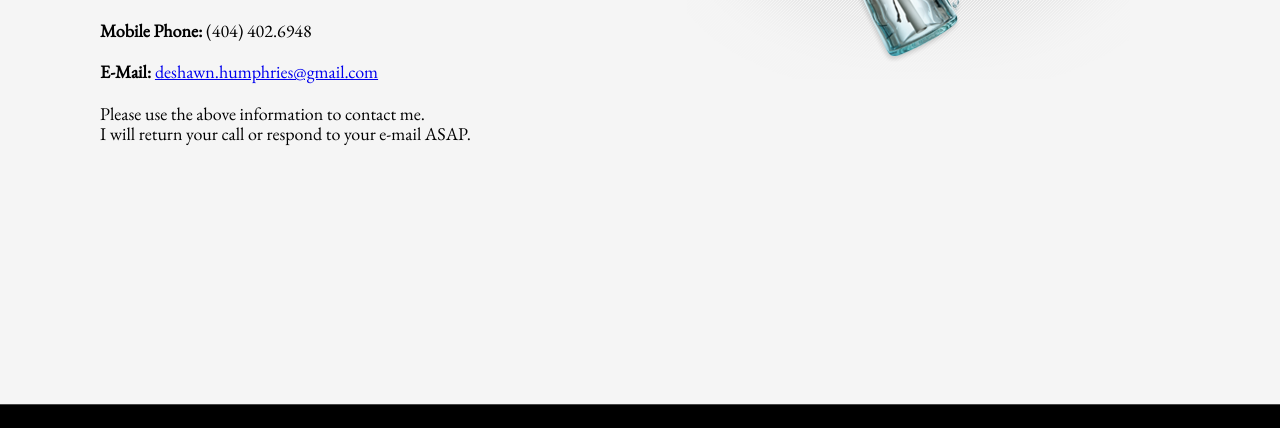
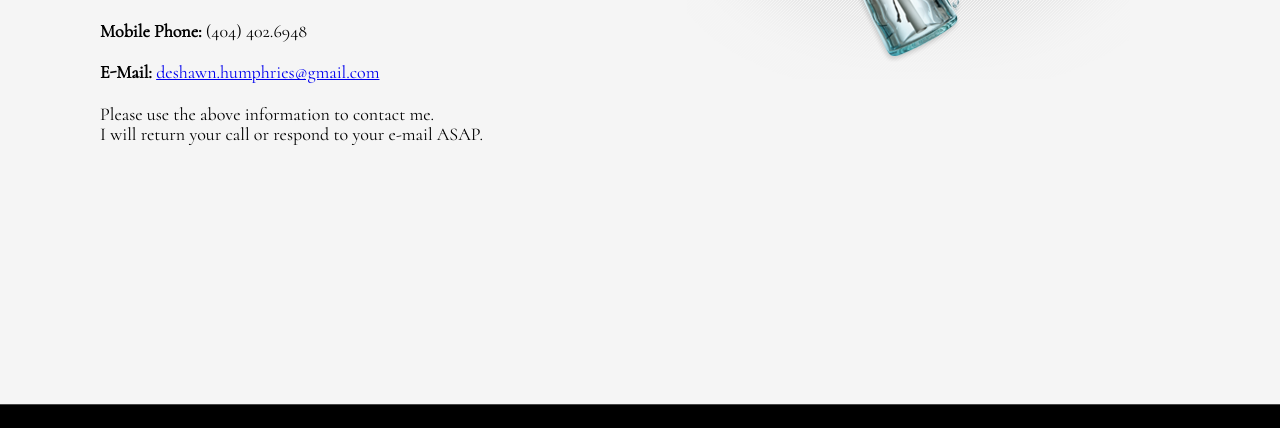
Before and after one commit to deshawnhumphries/deshawnhumphries.github.io, a plain HTML site: page contact.html in a window 1280 px wide. Shown: the part 372-800 px from the top of the page. Drawn offline with nearby package versions, Linux system fonts and the light colour scheme.

Commit message:
Google font change
Changed Google font

```diff
--- a/contact.html
+++ b/contact.html
@@ -4,7 +4,7 @@
         <title>DeShawn Humphries Portfolio</title>
         <link rel="stylesheet" href="../css/normalize.css">
         <link rel="stylesheet" href="../css/contact.css">
-        <link href="https://fonts.googleapis.com/css2?family=EB+Garamond&display=swap" rel="stylesheet">
+        <link href="https://fonts.googleapis.com/css?family=Cormorant&display=swap" rel="stylesheet">
     </head>
     <body>
         <section id = "navbar">
--- a/css/about.css
+++ b/css/about.css
@@ -49,7 +49,6 @@ body {
     font-size: 18px;
     top: 375px;
     left: 100px;
-    /*font-family: 'EB Garamond', serif;*/
     font-family: 'Cormorant', serif;
 }
 
--- a/css/contact.css
+++ b/css/contact.css
@@ -49,7 +49,7 @@
     font-size: 18px;
     top: 375px;
     left: 100px;
-    font-family: 'EB Garamond', serif;
+    font-family: 'Cormorant', serif;
 }
 
 #logo_h2 {
--- a/css/services.css
+++ b/css/services.css
@@ -43,7 +43,7 @@
     font-size: 18px;
     top: 325px;
     left: 100px;
-    font-family: 'EB Garamond', serif;
+    font-family: 'Cormorant', serif;
 }
 
 #mern {
```
Also changed, not shown: about.html (+0 -1 lines), projects.html (+1 -1 lines), services.html (+1 -1 lines).
